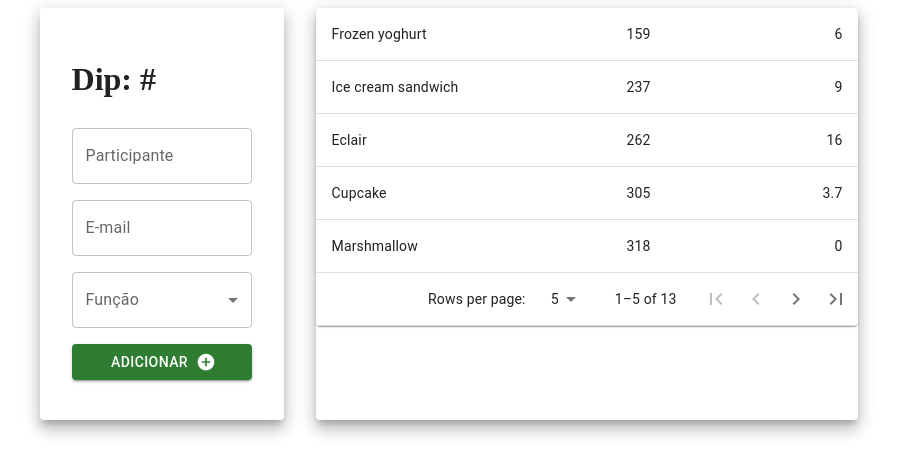
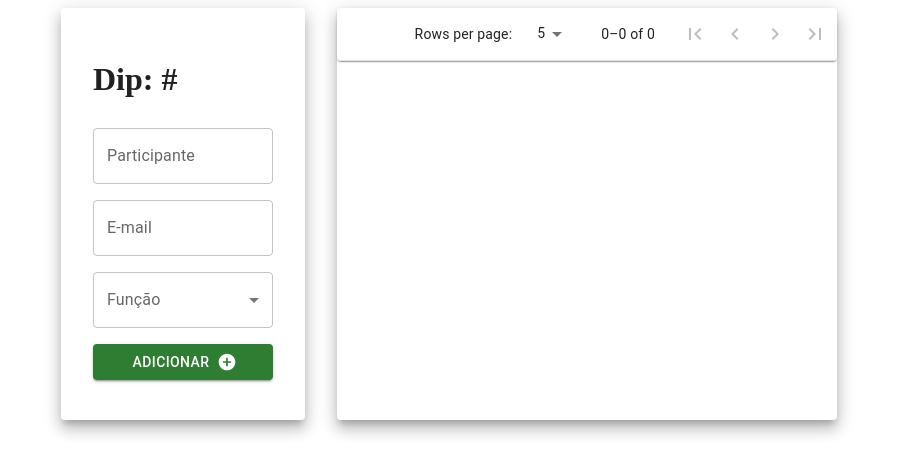
Before and after one commit to rafaelflorespereira/ectolab-requests, a React (Create React App) app: page /participantes in a window 1280 px wide. Shown: the top 474 px of the page, without its empty margins (191-1088 px from the left). Built offline with nearby package versions, Linux system fonts and the light colour scheme.

Commit message:
added element in the table

```diff
--- a/src/components/Participant.tsx
+++ b/src/components/Participant.tsx
@@ -12,17 +12,24 @@ import {
 } from '@mui/material';
 
 import AddCircleIcon from '@mui/icons-material/AddCircle';
-import CustomPaginationActionsTable from "./ParticipantTable"
-import { IParticipant } from '../typings/typing';
+import { CustomPaginationActionsTable } from "./ParticipantTable"
+import { IParticipant, ParticipantTypes } from '../typings/typing';
 
-const defaultParticipant: IParticipant = { name: "name name", email: "email", role: "role", dipNumber: "1" }
+const defaultParticipant: IParticipant = { name: "", email: "", role: "", dipNumber: "1" }
 
 const Participant: React.FC = () => {
   const roles = ["Cronometrista", "Observador Parapsíquico", "Energizador 1", "Energizador 2", "Energizador 3", "Monitor 1", "Monitor 2", "Acoplamento 1", "Acoplamento 2", "Acoplamento 3", "Acoplamento 4", "Acoplamento 5", "Acoplamento 6", "Acoplamento 7", "Acoplamento 8", "Acoplamento 9", "Acoplamento 10", "Acoplamento 11", "Acoplamento 12"]
   const [participants, setParticipants] = useState<IParticipant[]>([])
-  const handleParticipant = () => {
-    setParticipants(prevState => [...prevState, defaultParticipant])
+  const [participant, setParticipant] = useState<IParticipant>(defaultParticipant)
+  const addParticipant = () => {
+    setParticipants(prevState => [...prevState, participant])
   }
+  const handleParticipant = (value: string, type: ParticipantTypes) => {
+    const newParticipant = participant
+    newParticipant[type] = value
+    setParticipant({ ...newParticipant })
+  }
+
   return (
     <Container sx={{ display: "flex", gap: 4, justifyContent: "center" }}>
       <Paper sx={{ minWidth: 80, maxWidth: 180, p: 4 }} elevation={10}>
@@ -32,12 +39,16 @@ const Participant: React.FC = () => {
           variant="outlined"
           type="text"
           placeholder='Participante'
+          value={participant.name}
+          onChange={(event) => handleParticipant(event.target.value, "name")}
           sx={{ my: 1 }}
         />
         <TextField
           label="E-mail"
           variant='outlined'
           type="email"
+          value={participant.email}
+          onChange={(event) => handleParticipant(event.target.value, "email")}
           sx={{ my: 1 }}
         />
 
@@ -48,6 +59,8 @@ const Participant: React.FC = () => {
               labelId="demo-simple-select-label"
               id="demo-simple-select"
               label="Função"
+              value={participant.role}
+              onChange={(event) => handleParticipant(event.target.value, "role")}
               sx={{ minWidth: 30 }}
             >
               {roles?.map((role, id) => <MenuItem key={id} value={role} selected>{role}</MenuItem>)}
@@ -61,7 +74,7 @@ const Participant: React.FC = () => {
           type="submit"
           sx={{ my: 1 }}
           endIcon={<AddCircleIcon />}
-          onClick={handleParticipant}
+          onClick={addParticipant}
           fullWidth
         >
           Adicionar
@@ -69,7 +82,7 @@ const Participant: React.FC = () => {
       </Paper>
 
       <Paper elevation={10}>
-        <CustomPaginationActionsTable />
+        <CustomPaginationActionsTable participants={participants} />
       </Paper>
     </Container>
   )
--- a/src/components/ParticipantTable.tsx
+++ b/src/components/ParticipantTable.tsx
@@ -14,6 +14,7 @@ import FirstPageIcon from '@mui/icons-material/FirstPage';
 import KeyboardArrowLeft from '@mui/icons-material/KeyboardArrowLeft';
 import KeyboardArrowRight from '@mui/icons-material/KeyboardArrowRight';
 import LastPageIcon from '@mui/icons-material/LastPage';
+import { IParticipant } from '../typings/typing';
 
 interface TablePaginationActionsProps {
   count: number;
@@ -85,29 +86,13 @@ function createData(name: string, calories: number, fat: number) {
   return { name, calories, fat };
 }
 
-const rows = [
-  createData('Cupcake', 305, 3.7),
-  createData('Donut', 452, 25.0),
-  createData('Eclair', 262, 16.0),
-  createData('Frozen yoghurt', 159, 6.0),
-  createData('Gingerbread', 356, 16.0),
-  createData('Honeycomb', 408, 3.2),
-  createData('Ice cream sandwich', 237, 9.0),
-  createData('Jelly Bean', 375, 0.0),
-  createData('KitKat', 518, 26.0),
-  createData('Lollipop', 392, 0.2),
-  createData('Marshmallow', 318, 0),
-  createData('Nougat', 360, 19.0),
-  createData('Oreo', 437, 18.0),
-].sort((a, b) => (a.calories < b.calories ? -1 : 1));
-
-export default function CustomPaginationActionsTable() {
+export const CustomPaginationActionsTable: React.FC<{ participants: IParticipant[] }> = ({ participants }) => {
   const [page, setPage] = React.useState(0);
   const [rowsPerPage, setRowsPerPage] = React.useState(5);
 
   // Avoid a layout jump when reaching the last page with empty rows.
   const emptyRows =
-    page > 0 ? Math.max(0, (1 + page) * rowsPerPage - rows.length) : 0;
+    page > 0 ? Math.max(0, (1 + page) * rowsPerPage - participants.length) : 0;
 
   const handleChangePage = (
     event: React.MouseEvent<HTMLButtonElement> | null,
@@ -128,18 +113,18 @@ export default function CustomPaginationActionsTable() {
       <Table sx={{ minWidth: 500 }} aria-label="custom pagination table">
         <TableBody>
           {(rowsPerPage > 0
-            ? rows.slice(page * rowsPerPage, page * rowsPerPage + rowsPerPage)
-            : rows
+            ? participants.slice(page * rowsPerPage, page * rowsPerPage + rowsPerPage)
+            : participants
           ).map((row) => (
             <TableRow key={row.name}>
               <TableCell component="th" scope="row">
                 {row.name}
               </TableCell>
               <TableCell style={{ width: 160 }} align="right">
-                {row.calories}
+                {row.email}
               </TableCell>
               <TableCell style={{ width: 160 }} align="right">
-                {row.fat}
+                {row.role}
               </TableCell>
             </TableRow>
           ))}
@@ -154,7 +139,7 @@ export default function CustomPaginationActionsTable() {
             <TablePagination
               rowsPerPageOptions={[5, 10, 25, { label: 'All', value: -1 }]}
               colSpan={3}
-              count={rows.length}
+              count={participants.length}
               rowsPerPage={rowsPerPage}
               page={page}
               SelectProps={{
```
Also changed, not shown: src/data/dipProvider.tsx (renamed from src/context/dipProvider.tsx).
